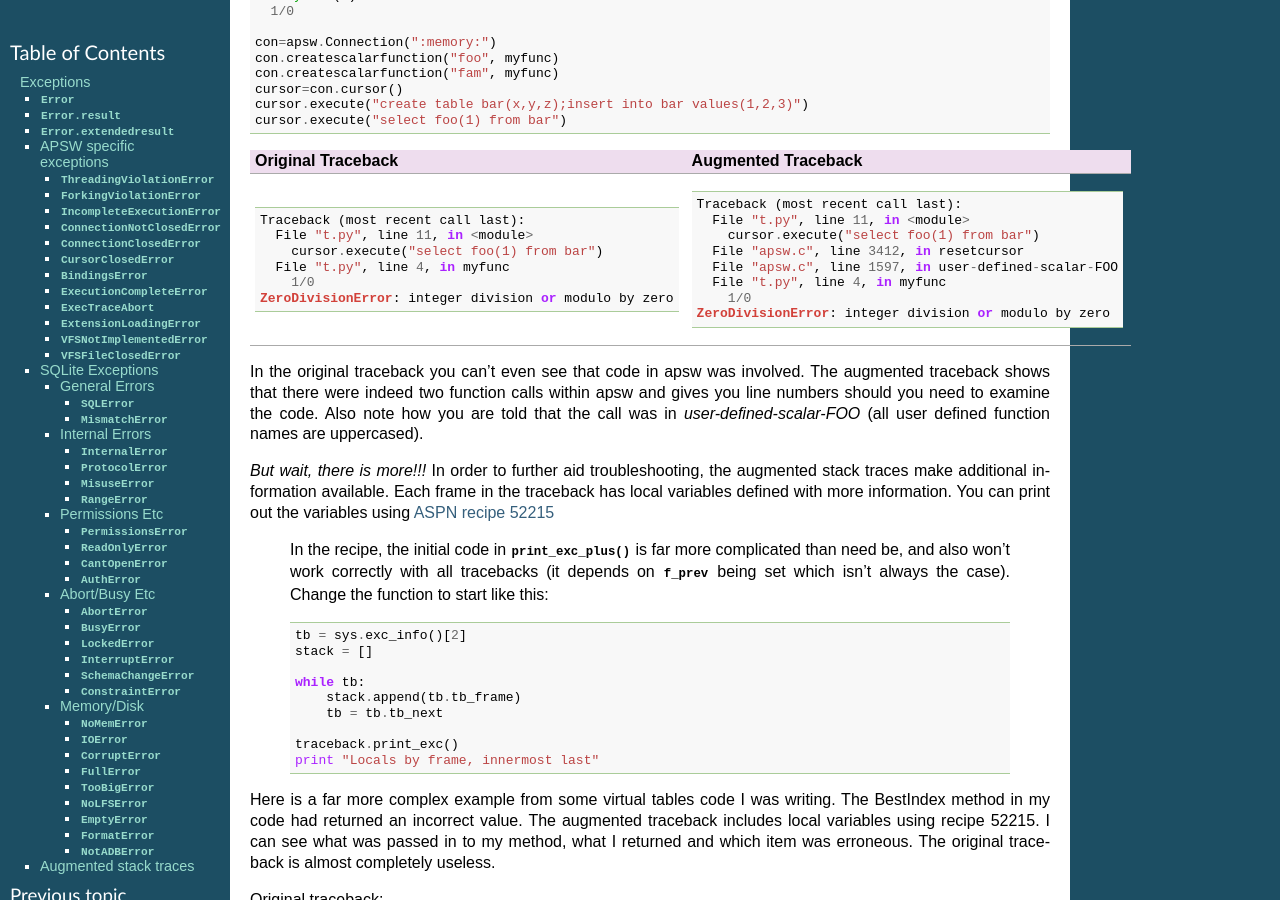
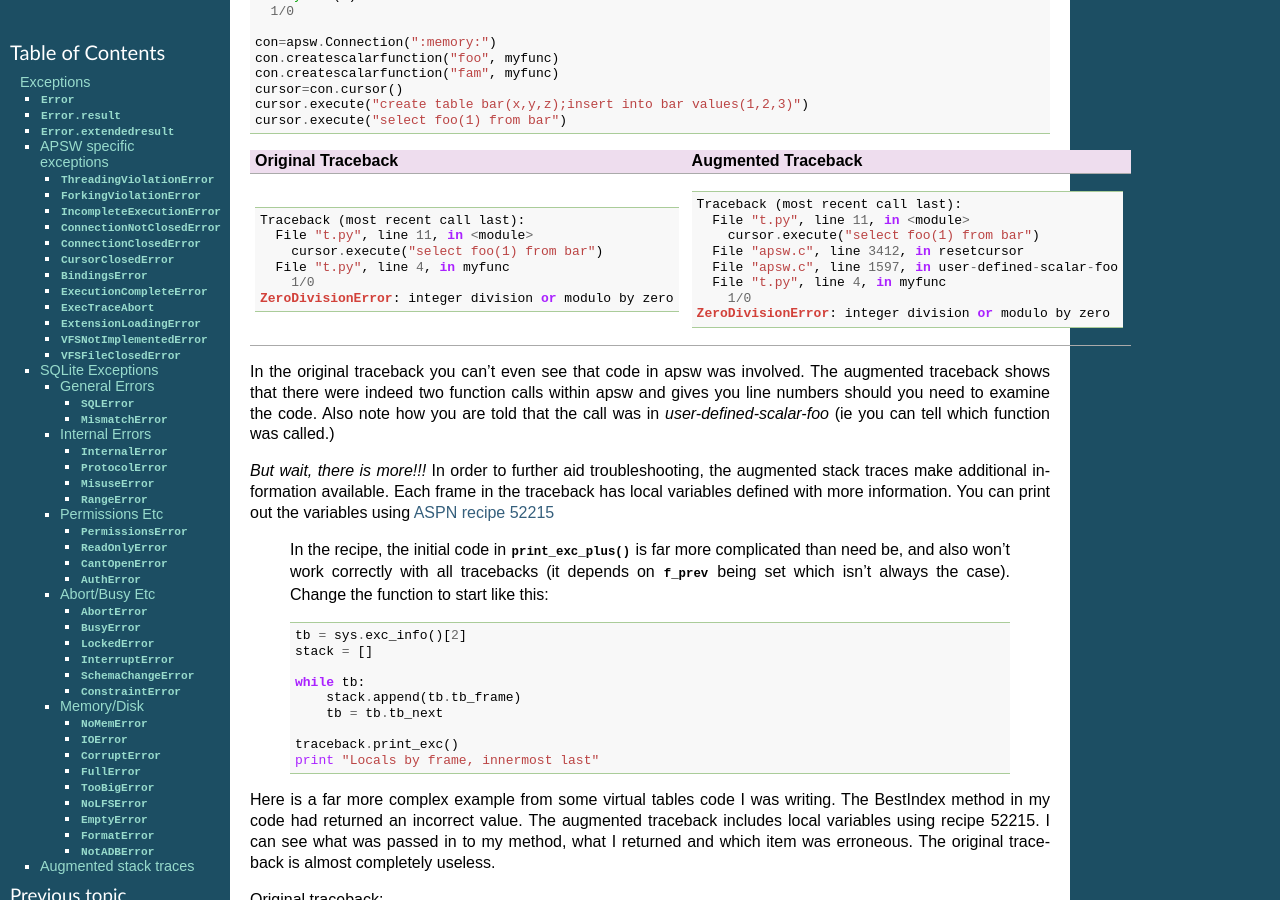
Before and after one commit to rogerbinns/apsw, a Sphinx documentation site: the page built from doc/exceptions.rst, in a window 1280 px wide and 900 px high, scrolled down 3988 px. Built offline with Sphinx 7.4.7, drawn with Linux system fonts in a browser that asks for light colours; pages that are not in the unit, such as notebooks, are missing from menus; the version number is read from the project's files by our own code.

Commit message:
We no longer upper case function names in exceptions
create function v2 means no having to do our tracking and dealing with
clashes.

```diff
--- a/doc/exceptions.rst
+++ b/doc/exceptions.rst
@@ -297,7 +297,7 @@ traceback::
 |     File "t.py", line 11, in <module>                     |     File "t.py", line 11, in <module>                    |
 |       cursor.execute("select foo(1) from bar")            |       cursor.execute("select foo(1) from bar")           |
 |     File "t.py", line 4, in myfunc                        |     File "apsw.c", line 3412, in resetcursor             |
-|       1/0                                                 |     File "apsw.c", line 1597, in user-defined-scalar-FOO |
+|       1/0                                                 |     File "apsw.c", line 1597, in user-defined-scalar-foo |
 |   ZeroDivisionError: integer division or modulo by zero   |     File "t.py", line 4, in myfunc                       |
 |                                                           |       1/0                                                |
 |                                                           |   ZeroDivisionError: integer division or modulo by zero  |
@@ -307,8 +307,7 @@ In the original traceback you can't even see that code in apsw was
 involved. The augmented traceback shows that there were indeed two
 function calls within apsw and gives you line numbers should you need
 to examine the code. Also note how you are told that the call was in
-`user-defined-scalar-FOO` (all user defined function names are
-uppercased).
+`user-defined-scalar-foo` (ie you can tell which function was called.)
 
 *But wait, there is more!!!* In order to further aid troubleshooting,
 the augmented stack traces make additional information available. Each
--- a/doc/pysqlite.rst
+++ b/doc/pysqlite.rst
@@ -137,7 +137,7 @@ APSW has the following enhancements/differences over pysqlite 2 (wrapping SQLite
       File "t.py", line 8, in ?
         cur.execute("select badfunc(3)")
       File "apsw.c", line 3660, in resetcursor
-      File "apsw.c", line 1871, in user-defined-scalar-BADFUNC
+      File "apsw.c", line 1871, in user-defined-scalar-badfunc
       File "t.py", line 3, in badfunc
         return 1/0
 
```
